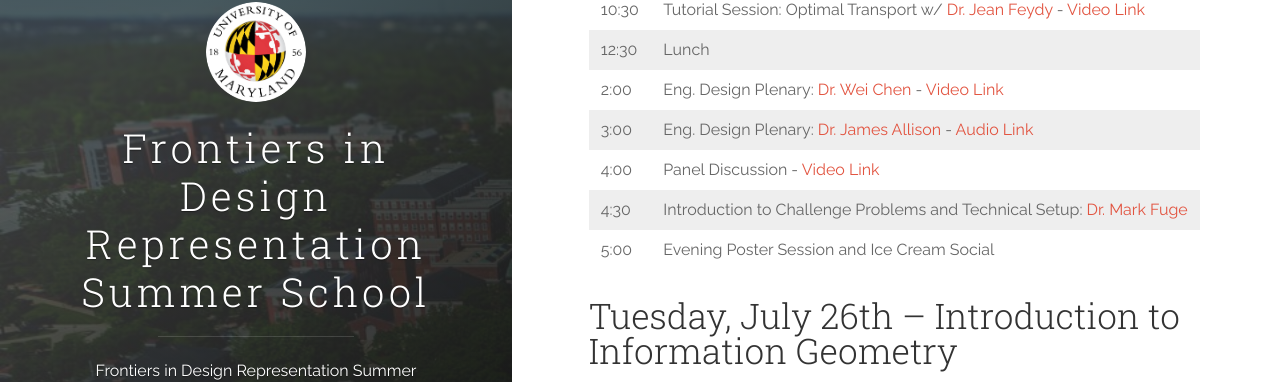
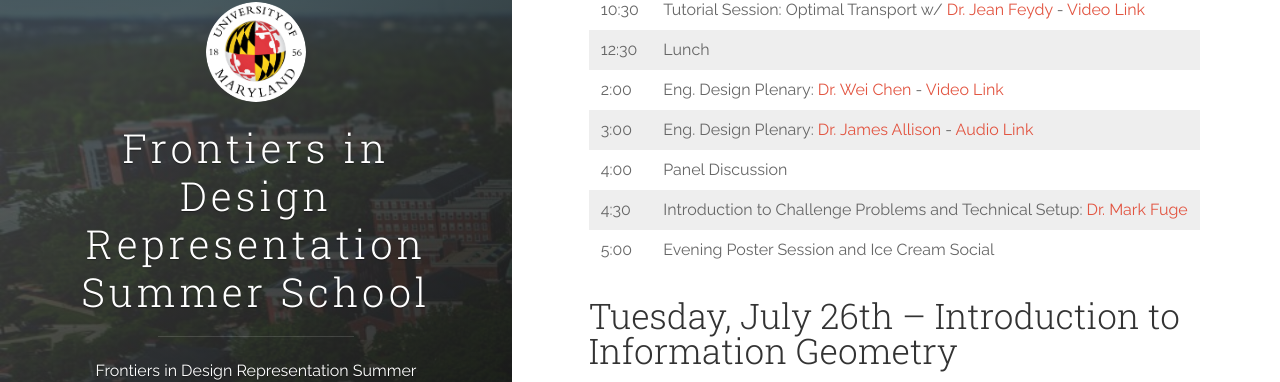
Before and after one commit to IDEALLab/FinDeR, a Jekyll site: the page built from _posts/2022-06-05-schedule.markdown, in a window 1280 px wide and 900 px high, scrolled down 758 px. Shown: the part 100-482 px from the top of the window. Built offline with Jekyll 4.4.1, drawn with Linux system fonts in a browser that asks for light colours.

Commit message:
Removing panel link for now due to audio

```diff
--- a/_posts/2022-06-05-schedule.markdown
+++ b/_posts/2022-06-05-schedule.markdown
@@ -21,7 +21,7 @@ This day will focus on introducing the concept of Optimal Transport, its use in
 | 12:30 | Lunch |
 | 2:00 | Eng. Design Plenary: [Dr. Wei Chen](https://www.mccormick.northwestern.edu/research-faculty/directory/profiles/chen-wei.html) - [Video Link](https://umd.hosted.panopto.com/Panopto/Pages/Viewer.aspx?id=dfb48df2-3260-4b2c-bc55-aedd015ae330) |
 | 3:00 | Eng. Design Plenary: [Dr. James Allison](https://ise.illinois.edu/directory/profile/jtalliso) - [Audio Link](https://umd.hosted.panopto.com/Panopto/Pages/Viewer.aspx?id=b4d0c4dd-09f4-46a6-9333-aee001223372) |
-| 4:00 | Panel Discussion - [Video Link](https://umd.hosted.panopto.com/Panopto/Pages/Viewer.aspx?id=9715da3d-661a-46d4-9fd0-aee001207449)|
+| 4:00 | Panel Discussion |
 | 4:30 | Introduction to Challenge Problems and Technical Setup: [Dr. Mark Fuge](https://enme.umd.edu/clark/faculty/539/Mark-D-Fuge) |
 | 5:00 | Evening Poster Session and Ice Cream Social |
 
```
